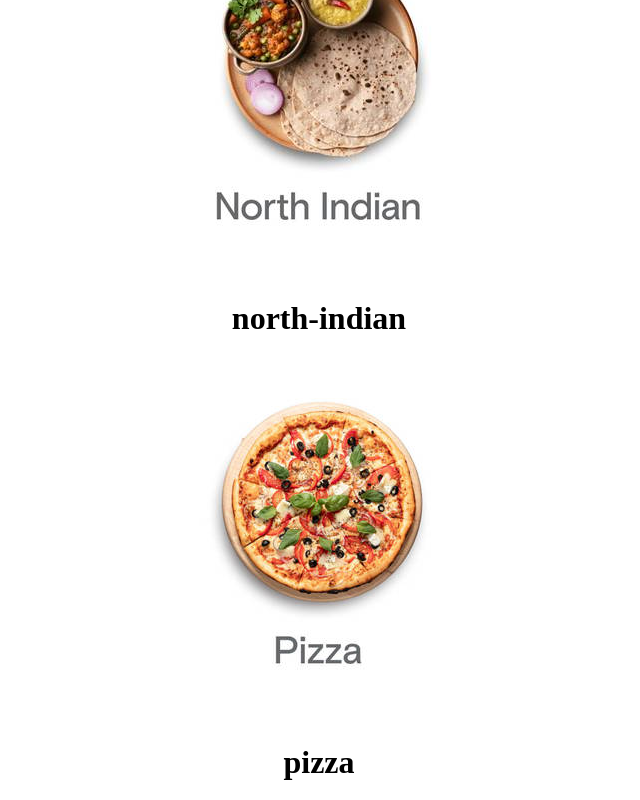
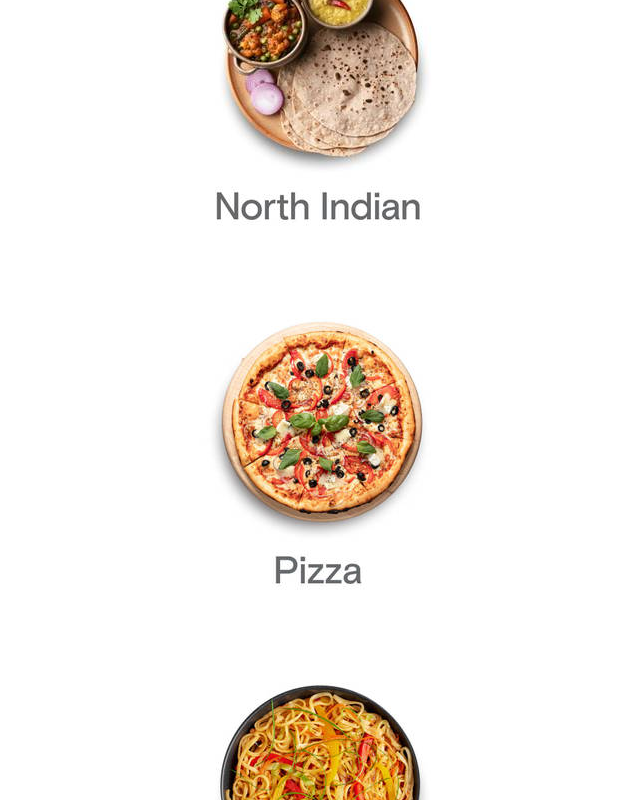
Before and after one commit to dhruvv224/swiggy-clone, a React (Create React App) app: page / in a window 1280 px wide. Shown: the part 735-1535 px from the top of the page, without its empty margins (321-961 px from the left). Built offline with nearby package versions, Linux system fonts and the light colour scheme.

Commit message:
category

```diff
--- a/src/Components/Category.jsx
+++ b/src/Components/Category.jsx
@@ -51,9 +51,9 @@ const rightSlide=()=>{
       <div className='flex overflow-hidden'>
         {Category.map((item, index) => (
 
-          <div key={index} style={{transform:`translateX(-${slide *100}%)`}} className='w-[150px] m-4 text-center shrink-0 duration-500'>
+          <div key={index} style={{transform:`translateX(-${slide *100}%)`}} className='w-[150px] m-4 text-center shrink-0 duration-500  cursor-pointer'>
             <img src={item.image} alt={item.path} className='w-full h-auto' />
-            <h1 className='text-[#282c3f] text-[18px] font-medium'>{item.path}</h1>
+            {/* <h1 className='text-[#282c3f] text-[18px] font-medium'>{item.path}</h1> */}
           </div>
 
         ))}
```
